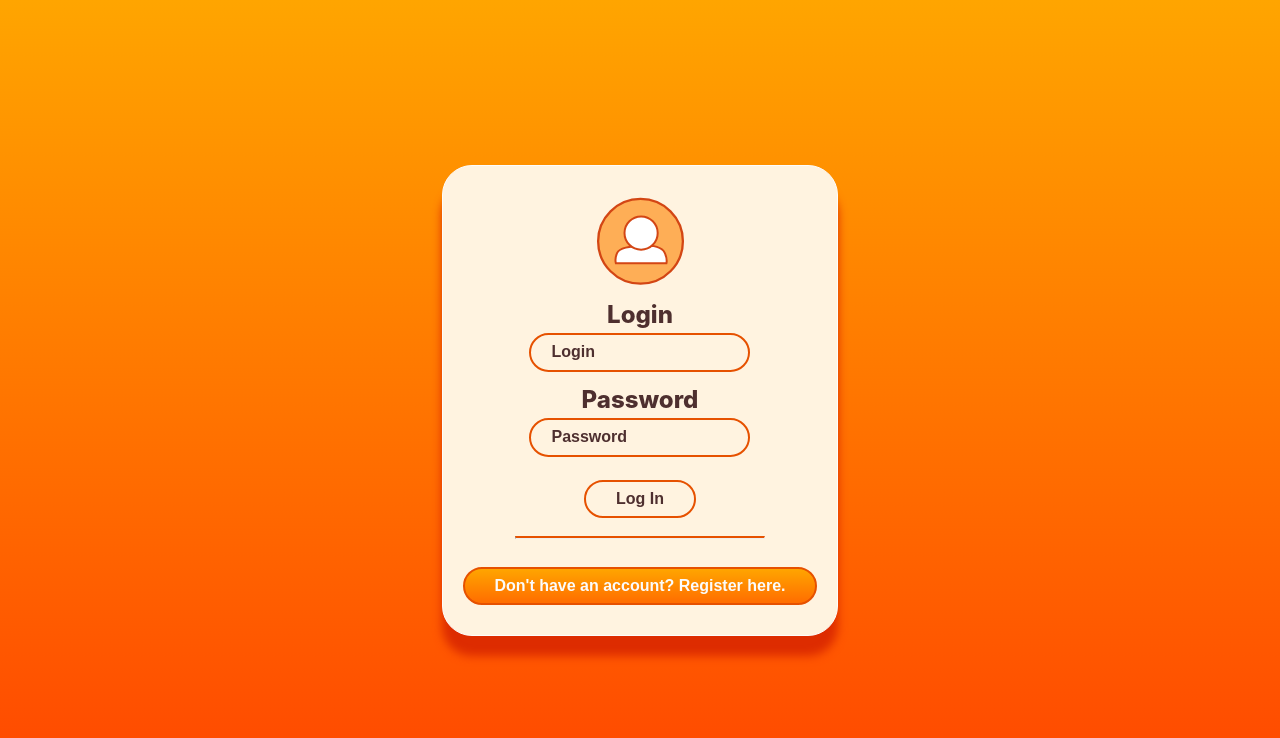
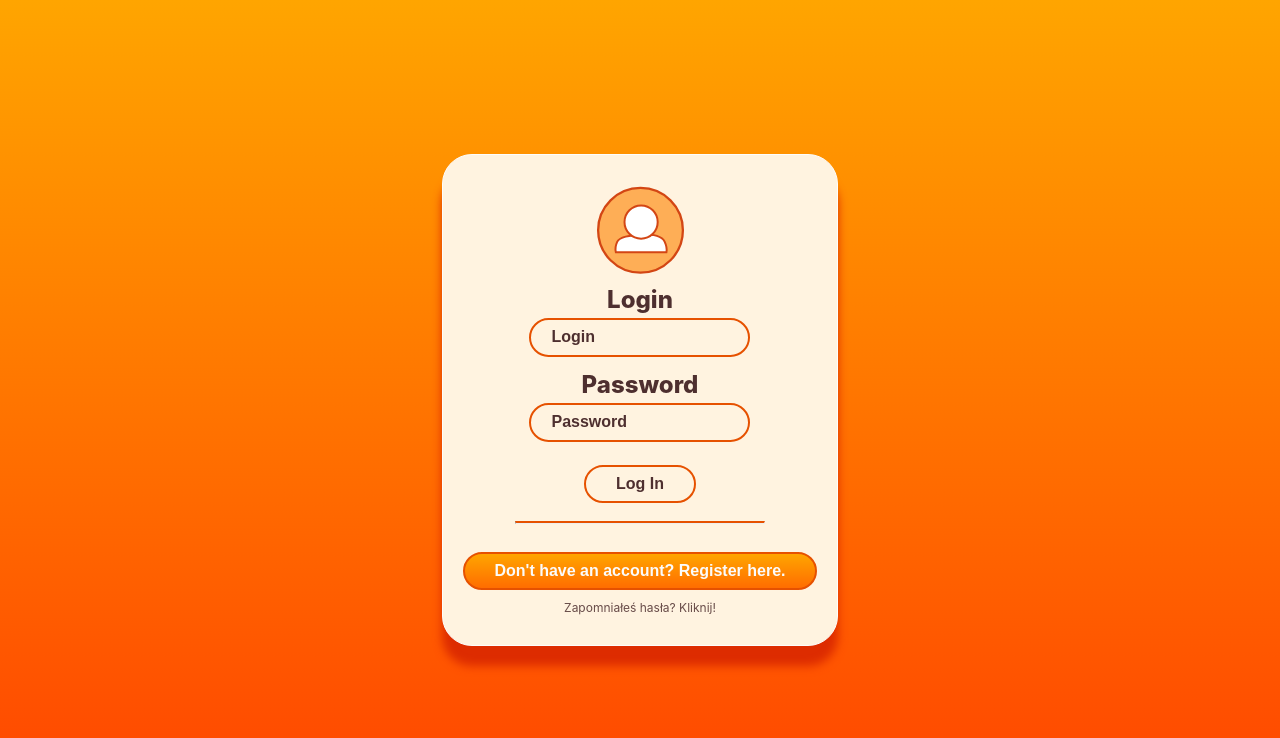
Before and after one commit to coni-code/PetBoxApp, a React (Create React App) app in the folder client/: page / in a window 1280 px wide. Shown: the top 738 px of the page. Built offline with nearby package versions, Linux system fonts and the light colour scheme.

Commit message:
Add login auth

```diff
--- a/client/src/assets/styles/auth.css
+++ b/client/src/assets/styles/auth.css
@@ -14,6 +14,10 @@
     padding: 30px 20px;
     background-color: #FFF3E0;
     border-radius: 30px;
+    display: flex;
+    flex-direction: column;
+    align-items: center;
+    justify-content: center;
 }
 
 .header {
@@ -99,7 +103,7 @@ input:invalid[focused="true"] + span {
     display: block;
 }
 
-.errorAuthRegister, .errorAuthRegister2 {
+.errorAuthRegister, .errorAuthRegister2, .errorAuthLogin, .errorAuthLogin2 {
     color: red;
     font-size: 12px;
     display: none;
@@ -108,3 +112,16 @@ input:invalid[focused="true"] + span {
 .show {
     display: block;
 }
+
+.forgotPassword {
+    margin-top: 10px;
+    font-size: 12px;
+    opacity: 0.85;
+    transition: 200ms;
+    color:#4E2F2F;
+}
+
+.forgotPassword:hover {
+    cursor: pointer;
+    opacity: 1;
+}
--- a/client/src/components/Auth/Login.jsx
+++ b/client/src/components/Auth/Login.jsx
@@ -18,8 +18,16 @@ export const Login = (props) => {
         };
 
         fetch(url, options)
-        .then(res => res.json())
-        .then(json => console.log(json))
+        .then(res => {
+            if (res.ok) {
+                document.querySelector('.errorAuthLogin').classList.remove('show');
+                document.querySelector('.errorAuthLogin2').classList.remove('show');
+                return res.json();
+            } else {
+                document.querySelector('.errorAuthLogin').classList.add('show');
+                document.querySelector('.errorAuthLogin2').classList.add('show');
+            }
+        })
         .catch(err => console.error('error:' + err));
     }
 
@@ -68,6 +76,7 @@ export const Login = (props) => {
                         id="login"
                         name="login"
                     />
+                    <span className="errorAuthLogin">Niepoprawny Login, lub hasło</span>
                     <label htmlFor="Password">Password</label>
                     <input
                         value={password}
@@ -79,10 +88,12 @@ export const Login = (props) => {
                         id="password"
                         name="password"
                     />
+                    <span className="errorAuthLogin2">Niepoprawny Login, lub hasło</span>
                     <button className="log-button" type="submit">Log In</button>
                 </form>
                 <hr/>
                 <button className='switch-button' onClick={() => props.onFormSwitch('register')}>Don't have an account? Register here.</button>
+                <span className='forgotPassword'>Zapomniałeś hasła? Kliknij!</span>
             </div>
         </>
     );
```
